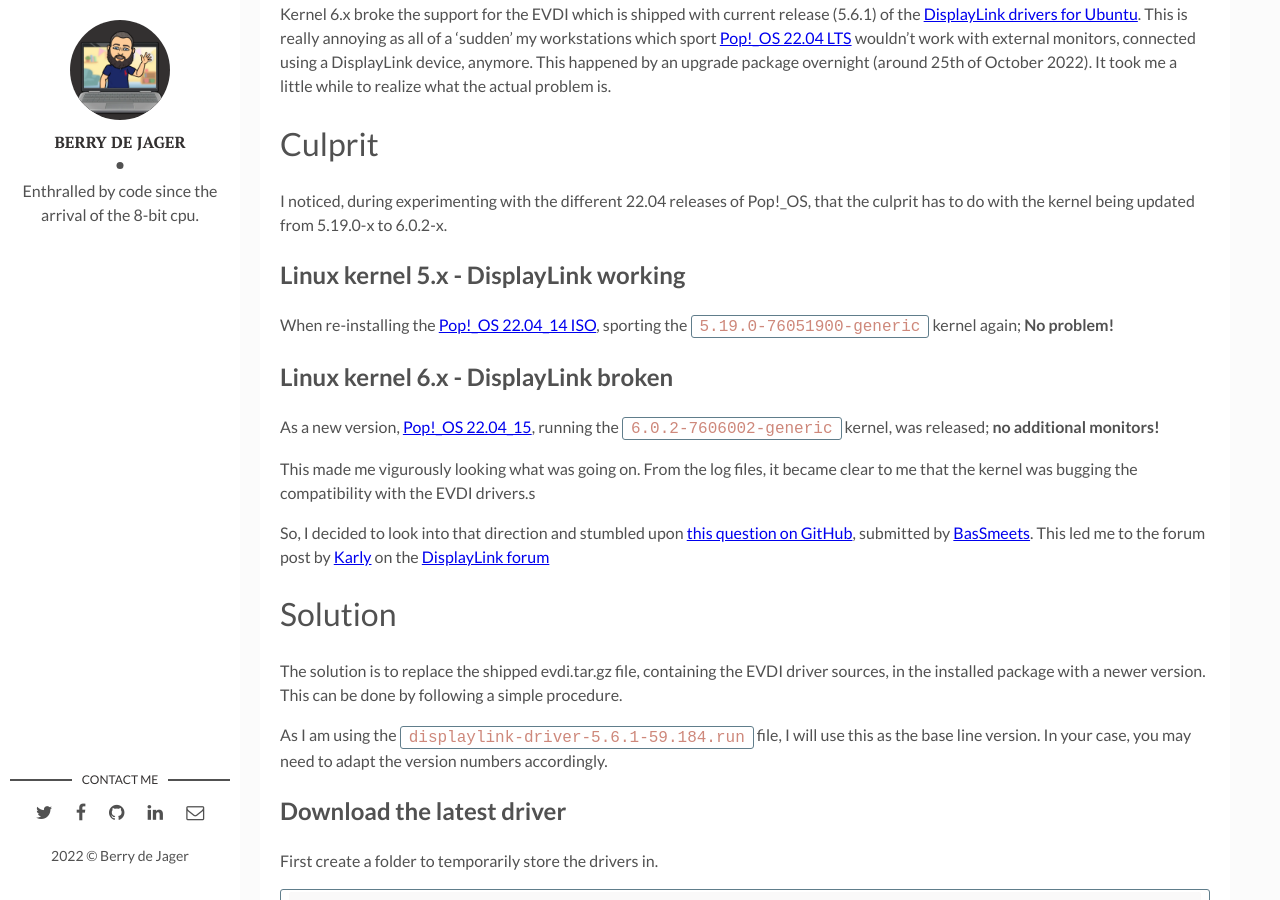
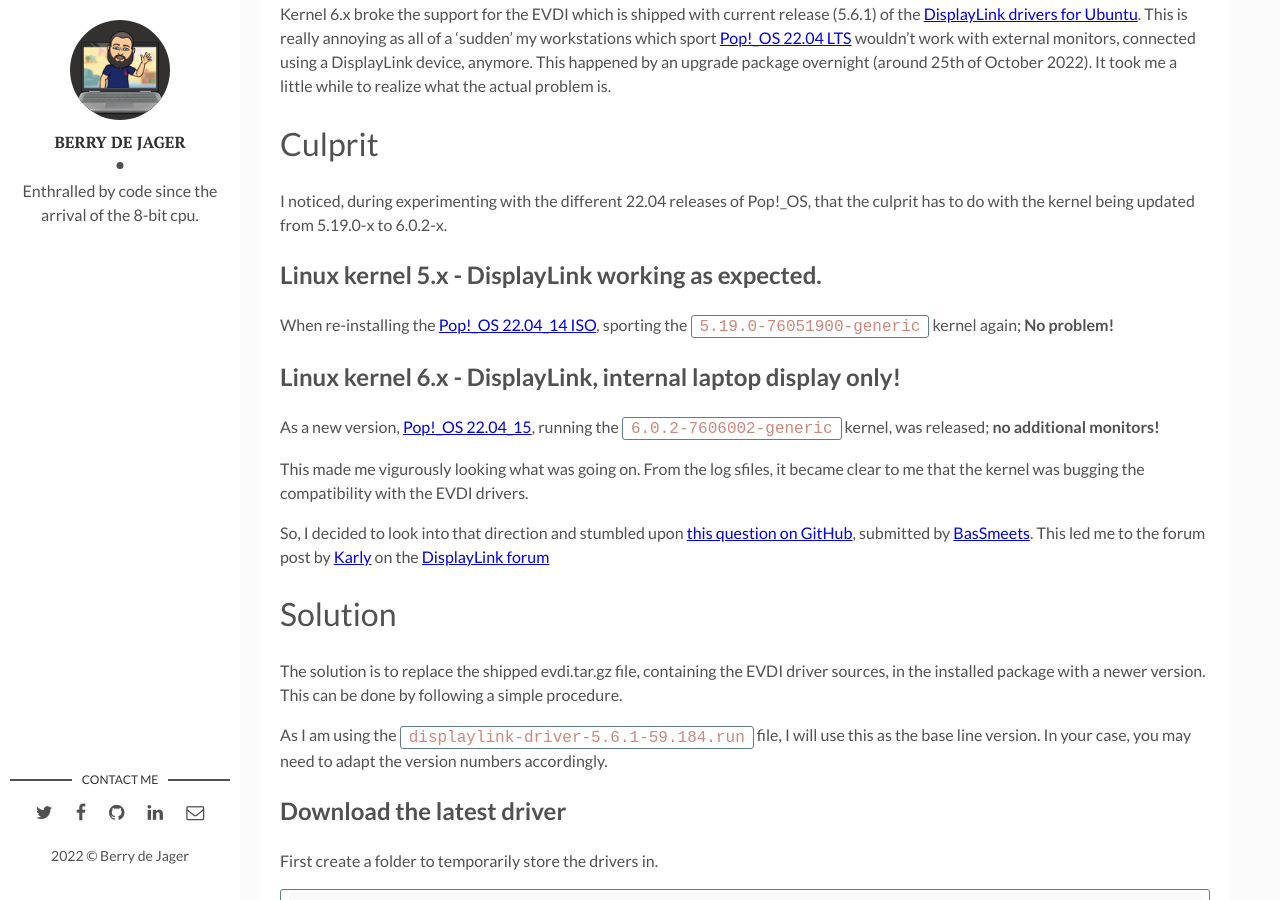
Before and after one commit to berrydejager/code, a Jekyll site: the page built from _posts/2022-10-28-Fix-DisplayLink_drivers-linux-kernel-6.markdown, in a window 1280 px wide and 900 px high, scrolled down 376 px. Built offline with Jekyll 4.4.1, drawn with Linux system fonts in a browser that asks for light colours.

Commit message:
Update 2022-10-28-Fix-DisplayLink_drivers-linux-kernel-6.markdown

```diff
--- a/_posts/2022-10-28-Fix-DisplayLink_drivers-linux-kernel-6.markdown
+++ b/_posts/2022-10-28-Fix-DisplayLink_drivers-linux-kernel-6.markdown
@@ -13,15 +13,15 @@
 
 I noticed, during experimenting with the different 22.04 releases of Pop!_OS, that the culprit has to do with the kernel being updated from 5.19.0-x to 6.0.2-x.
 
-## Linux kernel 5.x - DisplayLink working
+## Linux kernel 5.x - DisplayLink working as expected.
 
 When re-installing the [Pop!_OS 22.04_14 ISO](https://iso.pop-os.org/22.04/amd64/intel/14/pop-os_22.04_amd64_intel_14.iso), sporting the `5.19.0-76051900-generic` kernel again; **No problem!**
 
-## Linux kernel 6.x - DisplayLink broken
+## Linux kernel 6.x - DisplayLink, internal laptop display only!
 
 As a new version, [Pop!_OS 22.04_15](https://iso.pop-os.org/22.04/amd64/intel/15/pop-os_22.04_amd64_intel_15.iso), running the `6.0.2-7606002-generic` kernel, was released; **no additional monitors!**
 
-This made me vigurously looking what was going on. From the log files, it became clear to me that the kernel was bugging the compatibility with the EVDI drivers.s
+This made me vigurously looking what was going on. From the log sfiles, it became clear to me that the kernel was bugging the compatibility with the EVDI drivers.
 
 So, I decided to look into that direction and stumbled upon [this question on GitHub](https://github.com/DisplayLink/evdi/issues/383), submitted by [BasSmeets](https://github.com/BasSmeets). This led me to the forum post by [Karly](https://www.displaylink.org/forum/member.php?u=23243) on the [DisplayLink forum](https://www.displaylink.org/forum/showpost.php?p=92453&postcount=3)
 
```
